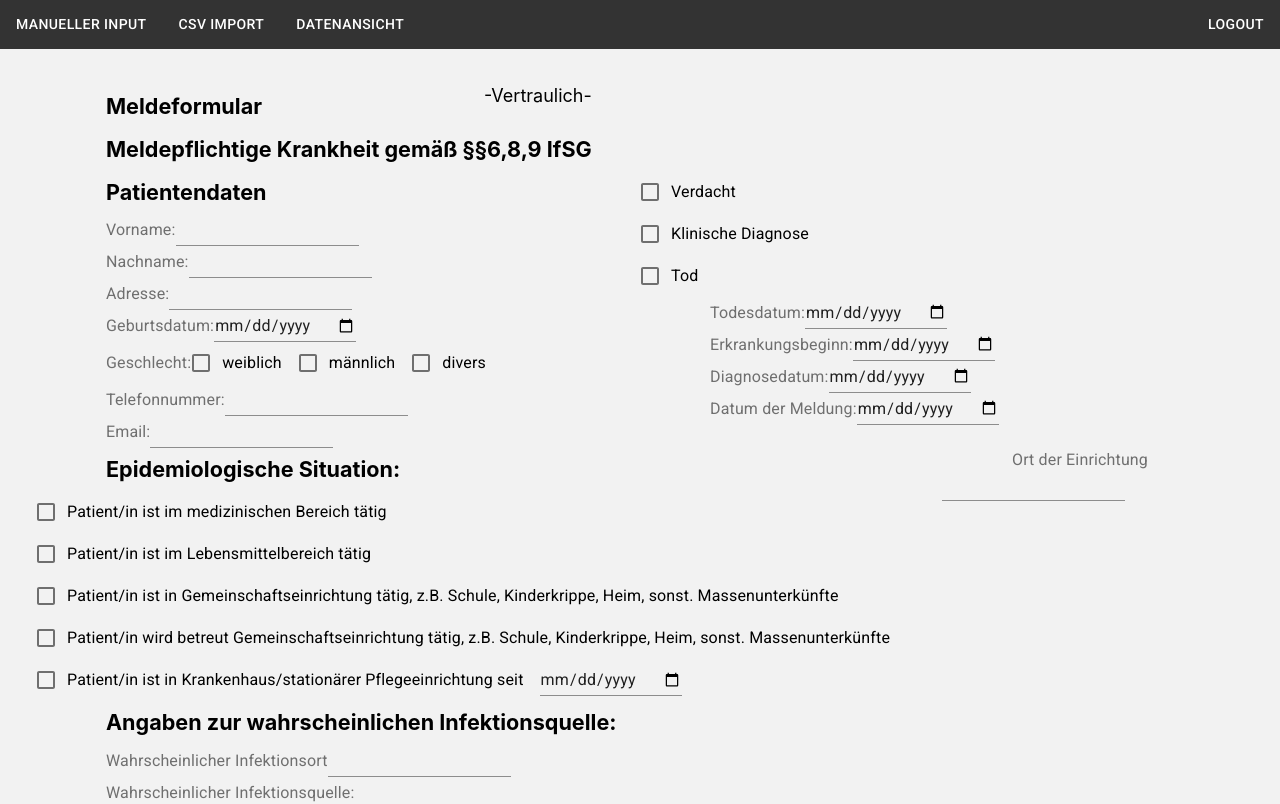
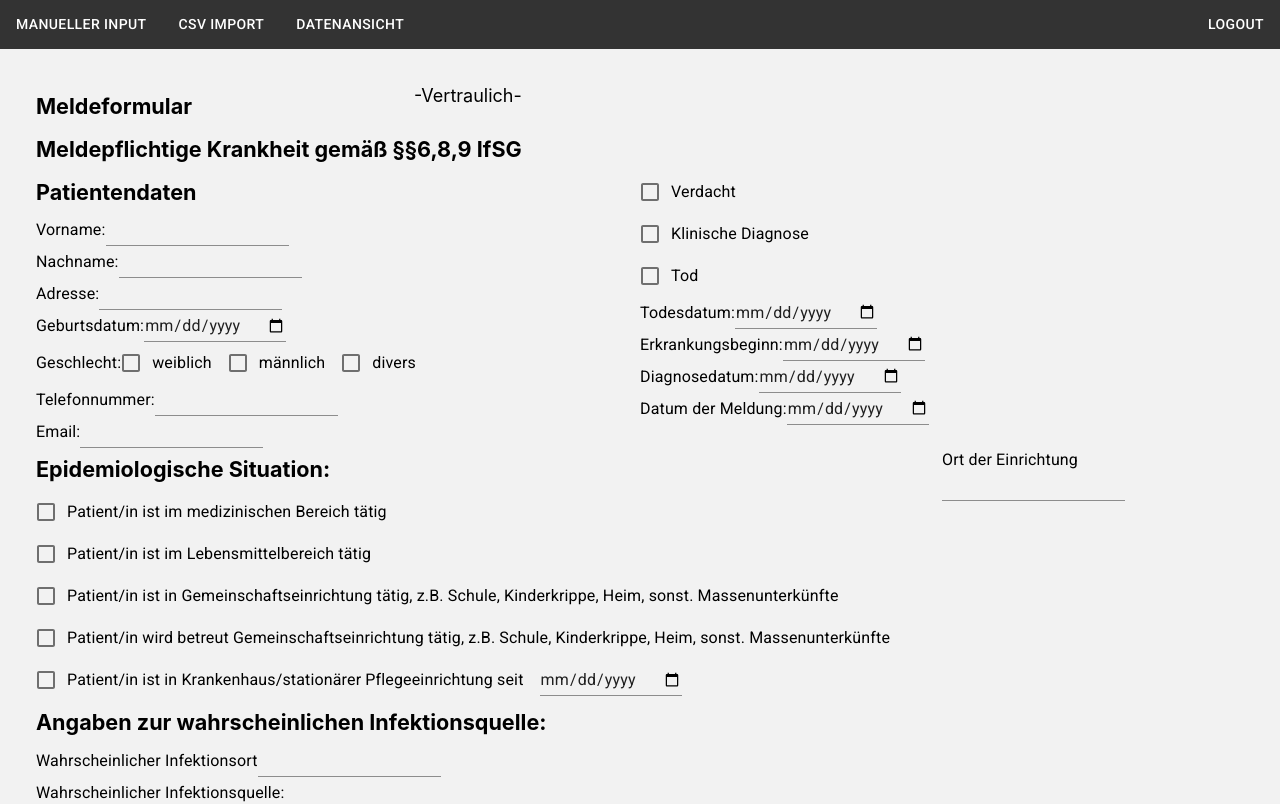
Before and after one commit to suniastar/online-fallregister, a React (Create React App) app in the folder fallregister_frontend/: page / in a window 1280 px wide. Shown: the top 804 px of the page. Built offline with nearby package versions, Linux system fonts and the light colour scheme; the HTML template or start-up script is replaced by a standard one.

Commit message:
css update

```diff
--- a/fallregister_frontend/src/App_light.css
+++ b/fallregister_frontend/src/App_light.css
@@ -104,7 +104,7 @@ input[type=file] {
 */
 
 label{
-    margin-left: calc(5vw + 6px);
+    color: black;
     font-size: 0.8em;
     line-height: 2em;
 }
@@ -115,7 +115,10 @@ label{
 }
 
 .alignright {
-    float: right
+    float: right;
+}
+
+.submitButton {
 }
 
 .big{
@@ -123,7 +126,9 @@ label{
     font-weight: bold;
     line-height: 2em;
 }
-
+.MuiFormLabel-root {
+    color: black !important;
+}
 .box{
     border-style: solid;
 }
--- a/fallregister_frontend/src/PatientDataForm.js
+++ b/fallregister_frontend/src/PatientDataForm.js
@@ -134,7 +134,7 @@ class PatientDataForm extends React.Component {
                             </Grid>
 
                             <Grid>
-                                <FormLabel for="fname">Vorname:</FormLabel>
+                                <FormLabel for="fname" >Vorname:</FormLabel>
                                 <Input type="text" id="fname" name="fname"></Input>
                             </Grid>
 
@@ -374,9 +374,9 @@ class PatientDataForm extends React.Component {
                         </Grid>
                     </Grid>
 
-                    <Grid>
-                    <Button type="submit" value="Submit" variant="contained" color="primary" >Daten einreichen</Button>
-                    </Grid>
+                    <div class="submitButton">
+                        <Button type="submit" value="Submit" variant="contained" color="primary" >Daten einreichen</Button>
+                    </div>
 
                 </Grid>
         </Grid>
```
